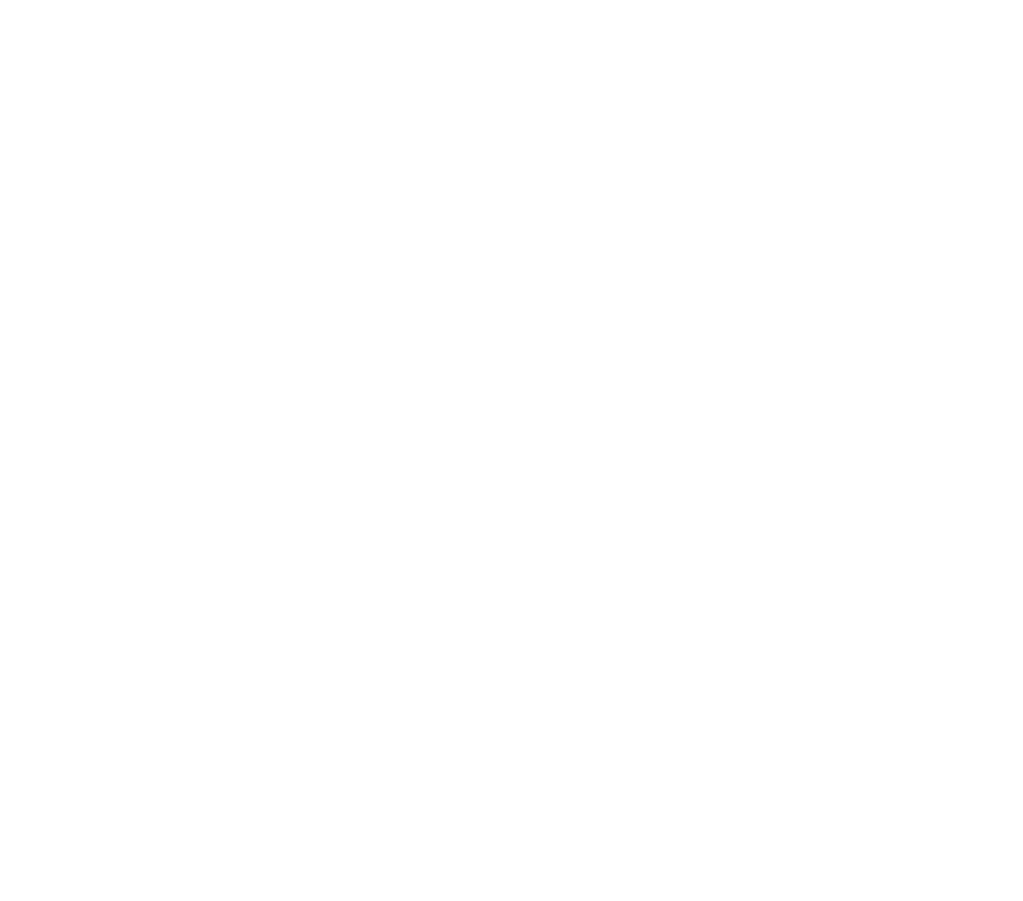
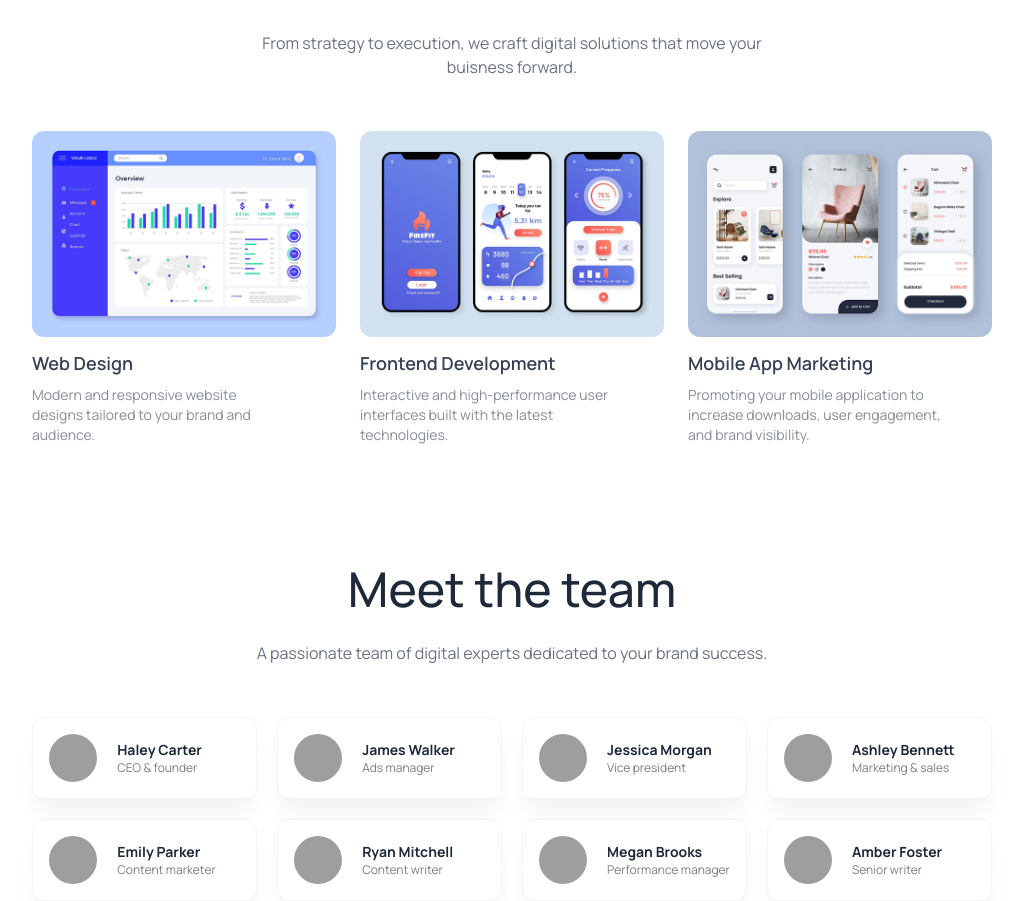
Before and after one commit to nayan-mia-09/Webora, a React (Vite) app: page / in a window 1280 px wide. Shown: the part 2088-2989 px from the top of the page, without its empty margins (128-1151 px from the left). Before the commit the page ends 1923 px from the top, so only its background shows below. Built offline with nearby package versions, Linux system fonts and the light colour scheme; grey boxes are pictures that could not be loaded.

Commit message:
Work and Team Section work Complete

```diff
--- a/src/App.jsx
+++ b/src/App.jsx
@@ -3,6 +3,8 @@
 import Hero from "./components/Hero"
 import TrustedBy from "./components/TrustedBy"
 import Services from "./components/Services"
+import OurWork from "./components/OurWork"
+import Teams from "./components/Teams"
 
 
 const App = () => {
@@ -14,6 +16,8 @@
      <Hero/>
      <TrustedBy/>
      <Services/>
+     <OurWork/>
+     <Teams/>
     </div>
   )
 }
--- /dev/null
+++ b/src/components/OurWork.jsx
@@ -0,0 +1,47 @@
+import React from 'react'
+import Title from './Title'
+import assets from '../assets/assets';
+
+const OurWork = () => {
+
+const workData = [
+  {
+    title: "Web Design",
+    description: "Modern and responsive website designs tailored to your brand and audience.",
+    image: assets.work_dashboard_management
+  },
+  {
+    title: "Frontend Development",
+    description: "Interactive and high-performance user interfaces built with the latest technologies.",
+    image: assets.work_fitness_app
+  },
+  {
+   title: "Mobile App Marketing",
+   description: "Promoting your mobile application to increase downloads, user engagement, and brand visibility.",
+   image: assets.work_mobile_app
+  }
+];
+  return (
+    <div id='our-work' className='flex flex-col items-center gap-7 px-4 sm:px-12 lg:px-24 xl:px-40 pt-30 text-gray-700 dark:text-white '>
+
+        <Title title='Our latest work' desc='From strategy to execution, we craft digital solutions that move your buisness forward.'/>
+
+        <div className='grid sm:grid-cols-2 lg:grid-cols-3 gap-6 w-full max-w-5xl'>
+            {
+                workData.map((work,index)=>(
+                    <div key={index} className='hover:scale-102 duration-500 transition-all cursor-pointer'>
+                        <img src={work.image} alt="" className='w-full rounded-xl' />
+                        <h3 className='mt-3 mb-2 text-lg font-semibold'>{work.title}</h3>
+                        <p className='text-sm opacity-60 w-5/6'>{work.description}</p>
+
+                    </div>
+                ))
+            }
+
+        </div>
+
+    </div>
+  )
+}
+
+export default OurWork
--- /dev/null
+++ b/src/components/Teams.jsx
@@ -0,0 +1,31 @@
+import React from 'react'
+import Title from './Title'
+import { teamData } from '../assets/assets'
+
+const Teams = () => {
+  return (
+    <div className='flex flex-col items-center gap-7 px-4 sm:px-12 lg:px-24 xl:px-40 pt-30 text-gray-800 dark:text-white'>
+        <Title title='Meet the team' desc='A passionate team of digital experts dedicated to your brand success.'/>
+
+        <div className='grid grid-cols-2 md:grid-cols-3 xl:grid-cols-4 gap-5'>
+            {
+                teamData.map((team,index)=>(
+                    <div key={index} className='flex max-sm:flex-col items-center gap-5 p-4 rounded-xl border border-gray-100 dark:border-gray-700 bg-white dark:bg-gray-900 shadow-xl shadow-gray-100 dark:shadow-white/5 hover:scale-103 transition-all duration-400'>
+                        <img src={team.image} alt="" className='w-12 h-12 rounded-full'/>
+
+                        <div className='flex-1'>
+                            <h3 className='font-bold text-sm'>{team.name}</h3>
+                            <p className='text-xs opacity-60'>{team.title}</p>
+                        </div>
+
+                    </div>
+                ))
+            }
+
+        </div>
+
+    </div>
+  )
+}
+
+export default Teams
```
